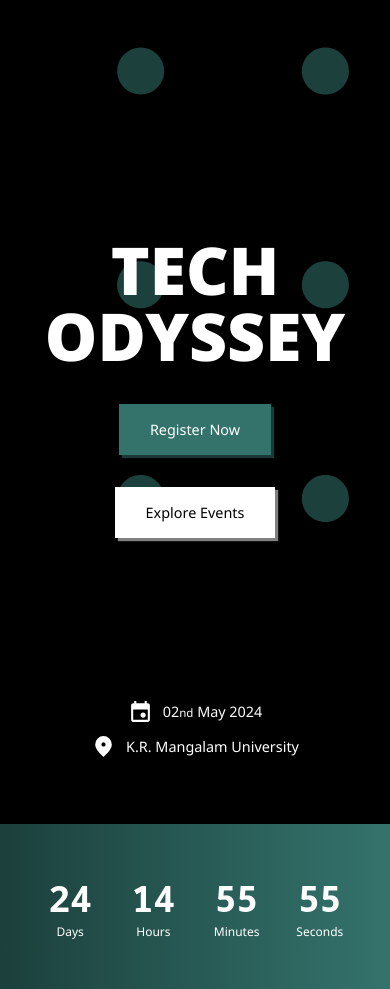
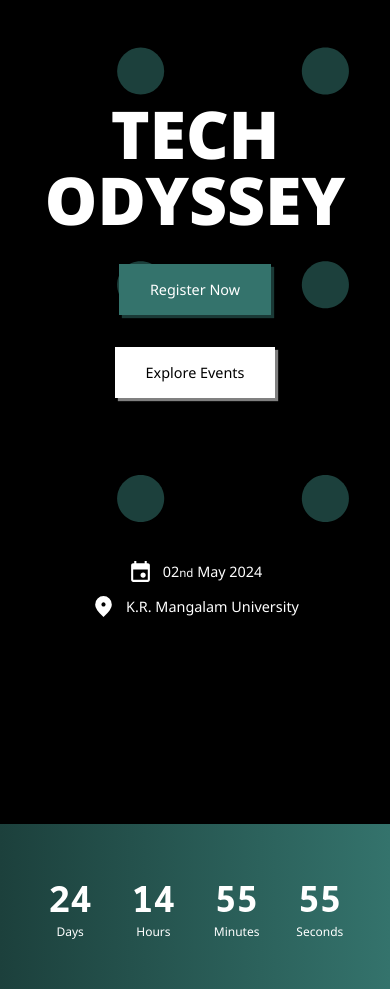
Before and after one commit to Vansh-Bytes/TechOdyssey, a Flask app: page / in a window 390 px wide. Shown: the part 70-1059 px from the top of the page. Run offline with Flask 3, Linux system fonts and the light colour scheme.

Commit message:
UI Updates

```diff
--- a/application/static/css/home.css
+++ b/application/static/css/home.css
@@ -14,7 +14,7 @@ main {
     justify-content: center;
     text-align: center;
     width: 100%;
-    min-height: calc(100vh - 70px);
+    height: calc(100vh - 70px);
     position: relative;
 }
 
@@ -424,23 +424,26 @@ button.secondary-button:hover {
     }
 
     .hero-section {
-        padding: 100px 20px;
+        padding: 50px 20px;
+        justify-content: flex-start;
     }
 
     .hero-section h1 {
         font-size: 5.5rem;
         line-height: 1;
+        margin-top: 50px;
     }
 
     .hero-buttons {
         flex-direction: column;
         gap: 20px;
+        margin-top: 20px;
     }
 
     .event-metadata {
         flex-direction: column;
         gap: 0px;
-        bottom: 10px;
+        bottom: 150px;
     }
 
     .event-metadata .metadata {
```
